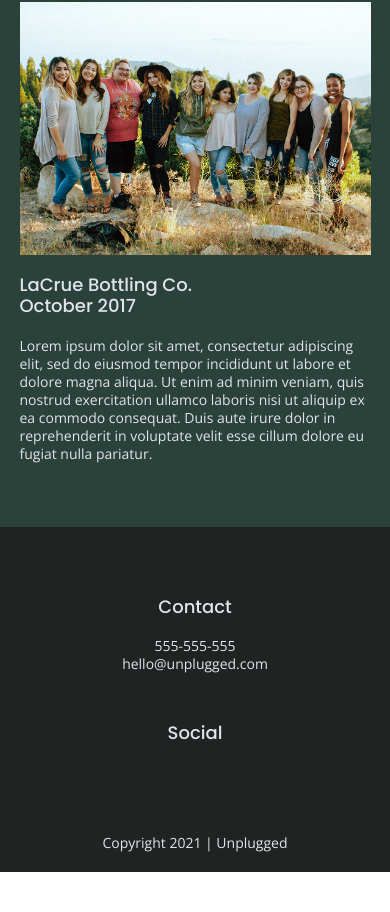
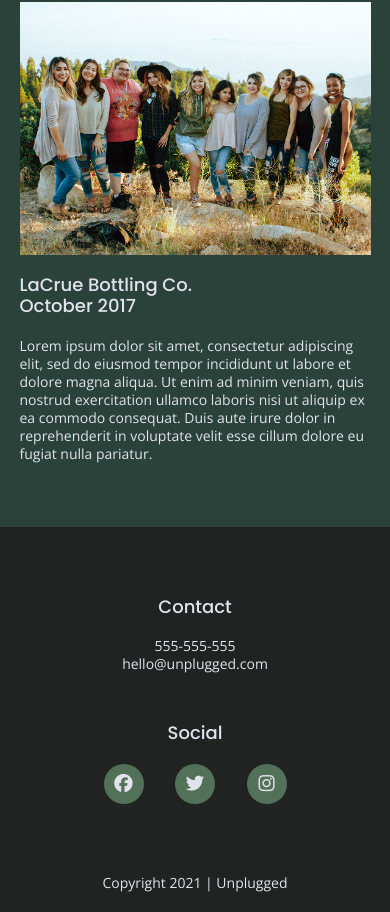
Before and after one commit to lina-cardenas/unplugged-retreat, a website built with Parcel: page index.html in a window 390 px wide. Shown: the part 2744-3656 px from the top of the page. Before the commit the page ends 3616 px from the top, so only its background shows below. Built offline with nearby package versions, Linux system fonts and the light colour scheme; files whose address does not match are found by name.

Commit message:
Add font icons in tablet and desktop

```diff
--- a/css/main.css
+++ b/css/main.css
@@ -248,7 +248,14 @@ footer .social-icons p {
   display: flex;
   justify-content: center;
   align-items: center;
-  /* with flexbox the elements will be placed no need of paddings*/
+  width: 40px;
+  height: 40px;
+  background-color: #527158;
+  border-radius: 50%;
+} /* with flexbox the elements will be placed no need of paddings*/
+
+footer .social-icons p i {
+  font-size: 1.3125em;
 }
 
 footer .copyright {
@@ -673,6 +680,11 @@ input[type=button]{
     line-height: 1.285;
   }
 
+  footer .social-icons{
+    width: 12.5em;
+    justify-content: space-between;
+  }
+
   footer .copyright{
     width: 100%;
   }
--- a/index.html
+++ b/index.html
@@ -151,9 +151,15 @@
         <div class="social">
           <h4>Social</h4>
             <div class="social-icons">
-              <p><a href="" target="_blank"></a></p>
-              <p><a href="" target="_blank"></a></p>
-              <p><a href="" target="_blank"></a></p>
+              <p>
+                <a href="" target="_blank"><i class="fab fa-facebook"></i></a>
+              </p>
+              <p>
+                <a href="" target="_blank"><i class="fab fa-twitter"></i></a>
+              </p>
+              <p>
+                <a href="" target="_blank"><i class="fab fa-instagram"></i></a>
+              </p>
             </div>
         </div>
       </div>
```
Also changed, not shown: about/index.html (+9 -3 lines), faq/index.html (+9 -3 lines).
